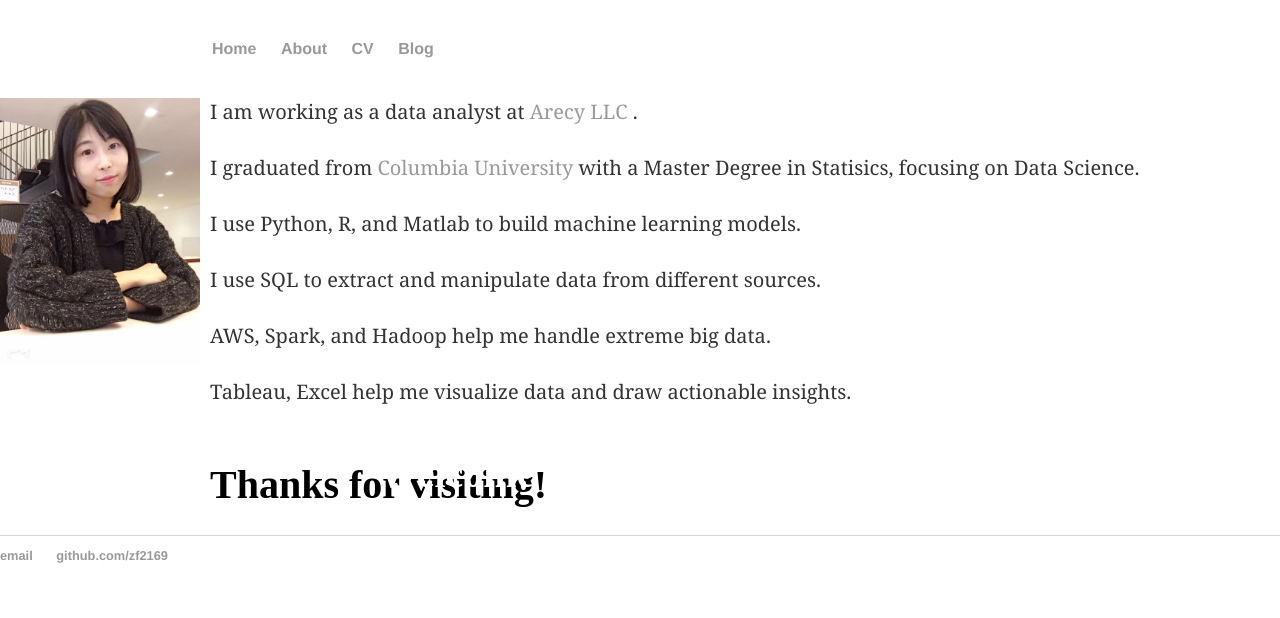
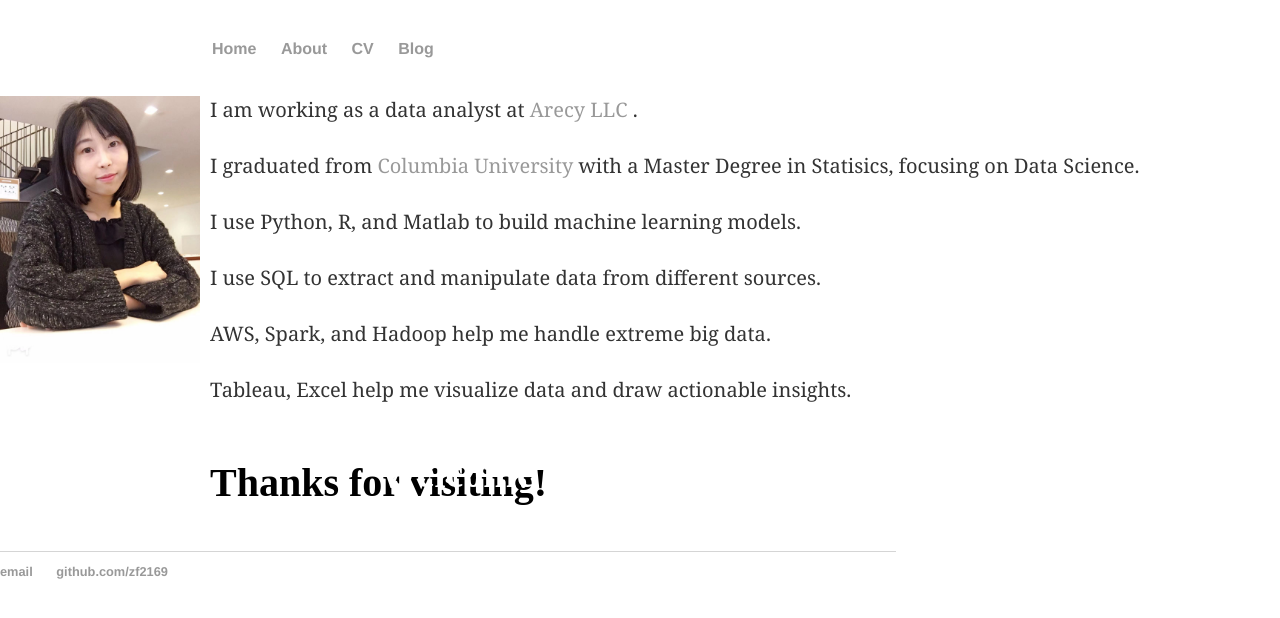
Before and after one commit to zf2169/zf2169.github.io, a Jekyll site: the page built from index.html, in a window 1280 px wide. Shown: the top 618 px of the page. Built offline with Jekyll 4.4.1, drawn with Linux system fonts in a browser that asks for light colours.

Commit message:
Update main.css

```diff
--- a/css/main.css
+++ b/css/main.css
@@ -1,10 +1,28 @@
 body { margin: 40px auto; width: 100%; }
 
-menu { margin: 40px auto; width: 70%; }
+menu { margin: 20px auto; width: 70%; }
 
-background { margin: 40px auto;  width: 100%; }
+/* Background */
+background { margin: 10px auto; }
+.home-image {
+    background-image: url("/img/main_page_bg.jpg");
+    background-color: #cccccc;
+    height: 300px;
+    background-position: center;
+    background-repeat: no-repeat;
+    background-size: cover;
+    position: relative;
+}
+.hero-text {
+  text-align: center;
+  position: absolute;
+  top: 50%;
+  left: 50%;
+  transform: translate(-50%, -50%);
+  color: white;
+}
 
-maintext { margin: 40px auto; width: 70%; }
+maintext { margin: 20px; width: 70%; }
 
 nav ul, footer ul {
     font-family:'Helvetica', 'Arial', 'Sans-Serif';
@@ -27,29 +45,10 @@ p1 { font-size: 1.5em; font-family: 'Merriweather', Georgia, Times; line-height:
 
 p2 { font-size: 20px; font-family: 'Merriweather', Georgia, Times; line-height: 1.4em; color: #333; }
 
-footer { border-top: 1px solid #d5d5d5; font-size: .8em; }
+footer { border-top: 1px solid #d5d5d5; font-size: .8em; width: 70%; }
 
 ul.posts { margin: 20px auto 40px; font-size: 1.5em; }
 
 ul.posts li { list-style: none; }
 
 img.avatar { margin-bottom: 30px; margin-right: 10px;}
-
-.home-image {
-  background-image: url("/img/main_page_bg.jpg");
-  background-color: #cccccc;
-  height: 300px;
-  background-position: center;
-  background-repeat: no-repeat;
-  background-size: cover;
-  position: relative;
-}
-
-.hero-text {
-  text-align: center;
-  position: absolute;
-  top: 50%;
-  left: 50%;
-  transform: translate(-50%, -50%);
-  color: white;
-}
```
